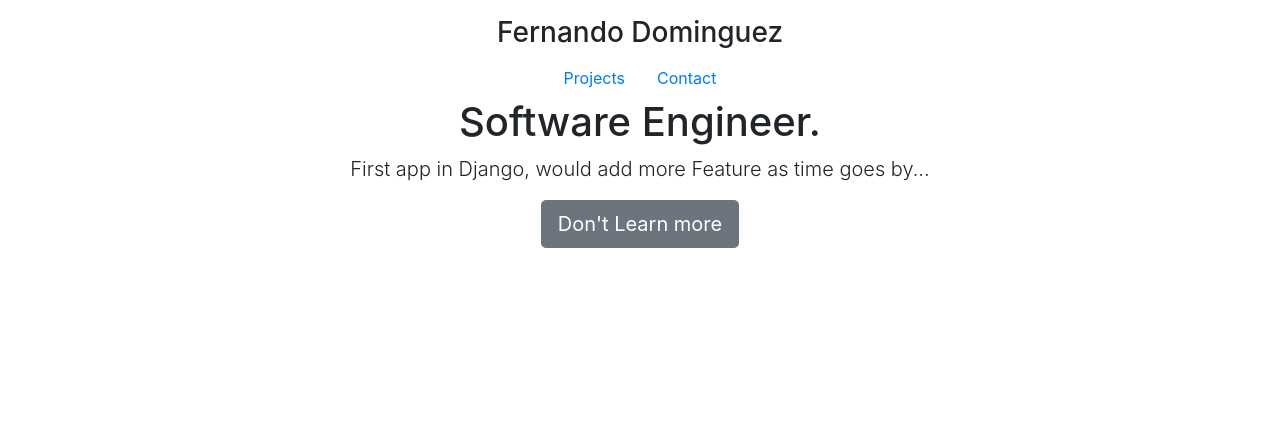
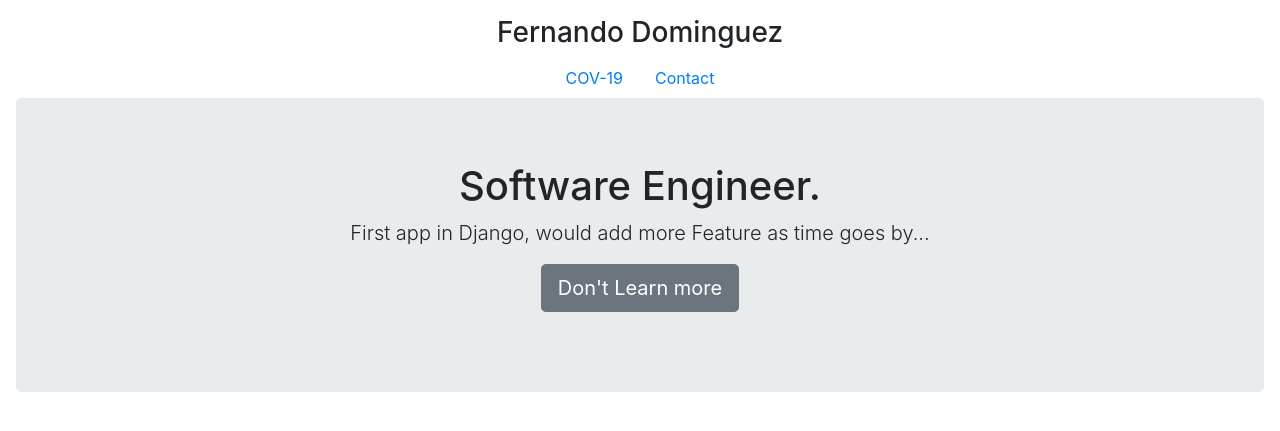
Before and after one commit to T567U1/heroku_website, a Django app: page / in a window 1280 px wide. Shown: the top 431 px of the page. Run offline with Django 3.2, Linux system fonts and the light colour scheme; some libraries are stand-ins or nearby versions.

Commit message:
no production value...

```diff
--- a/cov_19/views.py
+++ b/cov_19/views.py
@@ -11,6 +11,7 @@ def cov_19(request):
     chrome_options.add_argument("--headless")
     chrome_options.add_argument("--disable-dev-shm-usage")
     chrome_options.add_argument("--no-sandbox")
+    #Test env
     #driver = webdriver.Chrome(executable_path=r'C:/Webdrivers/chromedriver.exe')
     driver = webdriver.Chrome(executable_path=os.environ.get("CHROMEDRIVER_PATH"), chrome_options=chrome_options)
     driver.get("https://gisanddata.maps.arcgis.com/apps/opsdashboard/index.html#/bda7594740fd40299423467b48e9ecf6")
--- a/templates/home.html
+++ b/templates/home.html
@@ -6,13 +6,13 @@
       <div class="inner">
         <h3 class="masthead-brand">Fernando Dominguez</h3>
         <nav class="nav nav-masthead justify-content-center">
-        <a class="nav-link active" href="/cov_19/">Projects</a>
+          <a class="nav-link active" href="/cov_19/">COV-19</a>
           <a class="nav-link" href="#">Contact</a>
         </nav>
       </div>
     </header>
 
-  <main role="main" class="inner cover">
+    <main role="main" class="jumbotron vertical-center">
       <h1 class="cover-heading">Software Engineer.</h1>
       <p class="lead">First app in Django, would add more Feature as time goes by...</p>
       <p class="lead">
@@ -25,4 +25,5 @@
       </div>
     </footer>
   </div>
+</body>
 {% endblock %}
```
Lines whose indentation alone changed are shown as unchanged.
